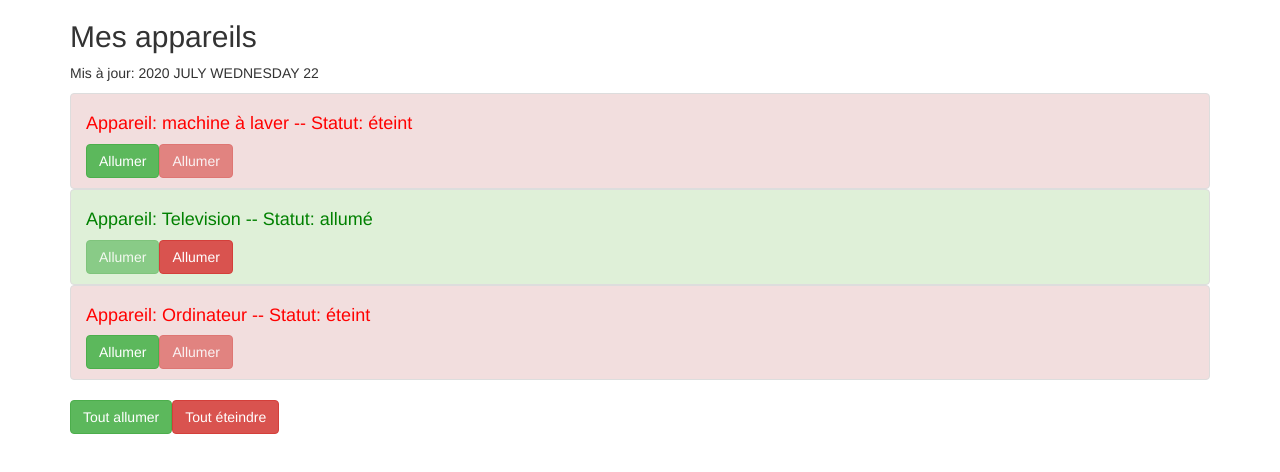
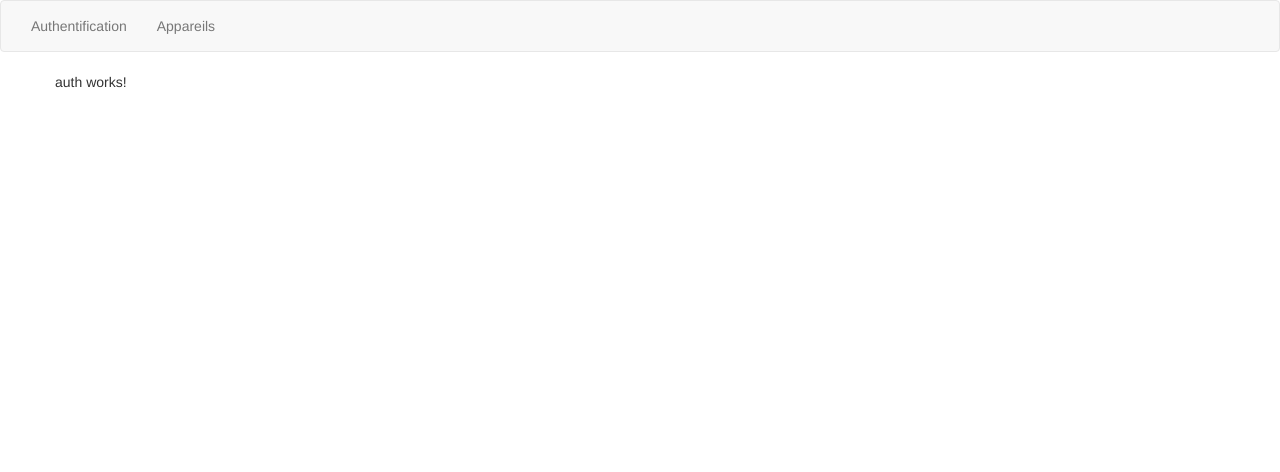
Before and after one commit to l3apt/Formation-Angular, an Angular app: page /auth in a window 1280 px wide. Before the commit this address led to /. Shown: the top 472 px of the page. Built offline with nearby package versions, Linux system fonts and the light colour scheme.

Commit message:
debut du cours sur les routeurs

```diff
--- a/src/app/app.component.html
+++ b/src/app/app.component.html
@@ -1,27 +1,20 @@
+<nav class ='navbar navbar-default'>
+    <div class= 'container-fluid'>
+        <ul class = 'nav navbar-nav'>
+            <li>
+                <a routerLinkActive = 'active' routerLink='auth'>Authentification</a>
+            </li>
+            <li>
+                <a routerLinkActive = 'active' routerLink='appareils'>Appareils</a>
+            </li>
+        </ul>
+    </div>
+</nav>
+
 <div class="container">
     <div class="row">
-        <div class="col-xs-12">
-            <h2>Mes appareils</h2>
 
-            <p>Mis à jour: {{ lastUpdate | async | date: 'y MMMM EEEE d' | uppercase }}</p>
-
-            <ul class="list-group">
-                <app-appareil *ngFor =' let appareil of appareils, let i = index'
-                              [indexOfAppareil] = "i"
-                              [appareilName] = "appareil.name"
-                              [appareilStatus] = "appareil.status"></app-appareil>
-
-            </ul>
-            <button class="btn btn-success"
-            (click) = "onAllumer()">
-                Tout allumer
-            </button>
-            <button class="btn btn-danger"
-            (click) = "onEteindre()">
-                Tout éteindre
-            </button>
-        </div>
+        <router-outlet></router-outlet>
 
     </div>
-
 </div>
--- a/src/app/app.component.ts
+++ b/src/app/app.component.ts
@@ -1,5 +1,4 @@
 import { Component, OnInit } from '@angular/core';
-import {AppareilService} from './services/appareil.service';
 
 @Component({
   selector: 'app-root',
@@ -7,46 +6,10 @@
   styleUrls: ['./app.component.scss']
 })
 
-export class AppComponent implements OnInit {
-  isAuth = false;
+export class AppComponent {
 
-  appareils: any[];
-
-  //lastUpdate = new Date();
-
-  lastUpdate = new Promise(
-    (resolve, rejet) =>{
-        const date = new Date();
-        setTimeout(
-            () => {
-                resolve(date);
-                }, 2000
-        )
-    }
-  );
+  constructor(){};
 
 
-  constructor(private appareilService: AppareilService) {
-    setTimeout(
-      () => {
-        this.isAuth = true;
-      }, 4000
-    );
-  }
-
-  ngOnInit(){
-    this.appareils = this.appareilService.appareils;
-  }
-
-
-  onAllumer(){
-    console.log('On allume tout !');
-    this.appareilService.switchOnAll();
-  }
-
-  onEteindre(){
-    console.log('On éteint tout !');
-    this.appareilService.switchOffAll();
-  }
 
 }
--- a/src/app/app.module.ts
+++ b/src/app/app.module.ts
@@ -8,17 +8,29 @@
 import { AppareilComponent } from './appareil/appareil.component';
 
 import {AppareilService} from './services/appareil.service';
+import { AuthComponent } from './auth/auth.component';
+import { AppareilViewComponent } from './appareil-view/appareil-view.component';
+import {Routes, RouterModule} from '@angular/router';
+
+const appRoutes: Routes = [
+  { path: 'appareils', component: AppareilViewComponent },
+  { path: 'auth',      component: AuthComponent },
+  { path: '',          component: AppareilViewComponent }
+];
 
 @NgModule({
   declarations: [
     AppComponent,
     MonPremierComponent,
-    AppareilComponent
+    AppareilComponent,
+    AuthComponent,
+    AppareilViewComponent
   ],
   imports: [
     BrowserModule,
     AppRoutingModule,
-    FormsModule
+    FormsModule,
+    RouterModule.forRoot(appRoutes)
   ],
   providers: [
     AppareilService
--- /dev/null
+++ b/src/app/appareil-view/appareil-view.component.html
@@ -0,0 +1,21 @@
+        <div class="col-xs-12">
+            <h2>Mes appareils</h2>
+
+            <p>Mis à jour: {{ lastUpdate | async | date: 'y MMMM EEEE d' | uppercase }}</p>
+
+            <ul class="list-group">
+                <app-appareil *ngFor =' let appareil of appareils, let i = index'
+                              [indexOfAppareil] = "i"
+                              [appareilName] = "appareil.name"
+                              [appareilStatus] = "appareil.status"></app-appareil>
+
+            </ul>
+            <button class="btn btn-success"
+            (click) = "onAllumer()">
+                Tout allumer
+            </button>
+            <button class="btn btn-danger"
+            (click) = "onEteindre()">
+                Tout éteindre
+            </button>
+        </div>
--- /dev/null
+++ b/src/app/appareil-view/appareil-view.component.ts
@@ -0,0 +1,52 @@
+import { Component, OnInit } from '@angular/core';
+import {AppareilService} from '../services/appareil.service';
+
+@Component({
+  selector: 'app-appareil-view',
+  templateUrl: './appareil-view.component.html',
+  styleUrls: ['./appareil-view.component.scss']
+})
+export class AppareilViewComponent implements OnInit {
+
+	isAuth = false;
+
+	  appareils: any[];
+
+	  //lastUpdate = new Date();
+
+	  lastUpdate = new Promise(
+	    (resolve, rejet) =>{
+	        const date = new Date();
+	        setTimeout(
+	            () => {
+	                resolve(date);
+	                }, 2000
+	        )
+	    }
+	  );
+
+
+	  constructor(private appareilService: AppareilService) {
+	    setTimeout(
+	      () => {
+	        this.isAuth = true;
+	      }, 4000
+	    );
+	  }
+
+	  ngOnInit(){
+	    this.appareils = this.appareilService.appareils;
+	  }
+
+
+	  onAllumer(){
+	    console.log('On allume tout !');
+	    this.appareilService.switchOnAll();
+	  }
+
+	  onEteindre(){
+	    console.log('On éteint tout !');
+	    this.appareilService.switchOffAll();
+	  }
+
+}
--- a/src/app/appareil/appareil.component.html
+++ b/src/app/appareil/appareil.component.html
@@ -11,7 +11,7 @@
     <button class= "btn btn-danger"
             (click) = "onSwitchOff()"
             [disabled] = "appareilStatus === 'éteint'">
-        Allumer
+        Eteindre
     </button>
 
 
--- /dev/null
+++ b/src/app/auth/auth.component.html
@@ -0,0 +1 @@
+<p>auth works!</p>
--- /dev/null
+++ b/src/app/auth/auth.component.ts
@@ -0,0 +1,15 @@
+import { Component, OnInit } from '@angular/core';
+
+@Component({
+  selector: 'app-auth',
+  templateUrl: './auth.component.html',
+  styleUrls: ['./auth.component.scss']
+})
+export class AuthComponent implements OnInit {
+
+  constructor() { }
+
+  ngOnInit(): void {
+  }
+
+}
```
Also changed, not shown: src/app/appareil-view/appareil-view.component.scss (added), src/app/auth/auth.component.scss (added).
